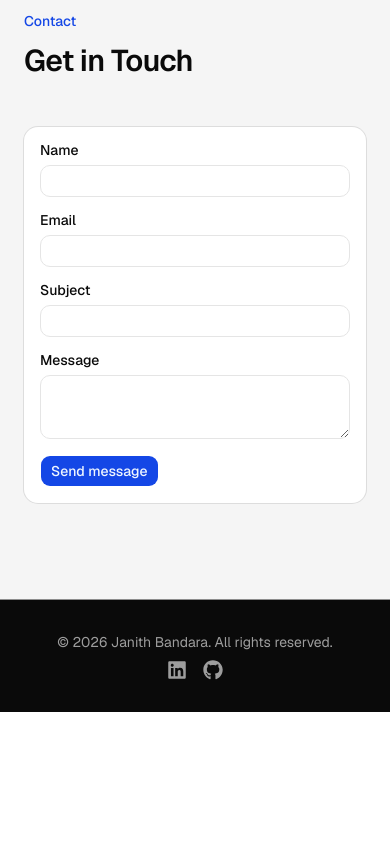
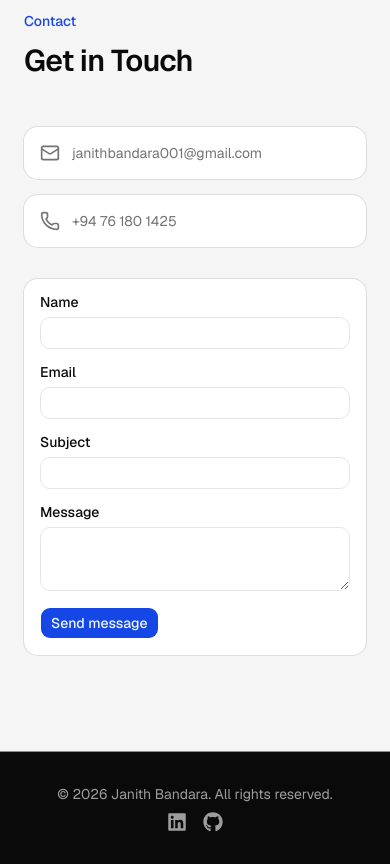
Before and after one commit to janithbandara1/portfolio, a Next.js app: page / in a window 390 px wide. Shown: the part 5660-6524 px from the top of the page. Before the commit the page ends 6372 px from the top, so only its background shows below. Built offline with nearby package versions, Linux system fonts and the light colour scheme.

Commit message:
Add contact information and update Contact component with email and phone links

```diff
--- a/components/contact.tsx
+++ b/components/contact.tsx
@@ -1,8 +1,10 @@
+import { Mail, Phone } from "lucide-react";
 import { Button } from "@/components/ui/button";
 import { Input } from "@/components/ui/input";
 import { Label } from "@/components/ui/label";
 import { Textarea } from "@/components/ui/textarea";
 import { Card, CardContent } from "@/components/ui/card";
+import { contact } from "@/lib/data";
 
 export function Contact() {
   return (
@@ -13,6 +15,32 @@ export function Contact() {
           <h2 className="text-3xl font-semibold tracking-tight">
             Get in Touch
           </h2>
+        </div>
+
+        <div className="grid gap-8 md:grid-cols-2">
+          <div className="flex flex-col gap-4">
+            <Card>
+              <CardContent>
+                <a
+                  href={`mailto:${contact.email}`}
+                  className="flex items-center gap-3 text-sm text-muted-foreground transition-colors hover:text-foreground"
+                >
+                  <Mail className="size-5 shrink-0" />
+                  {contact.email}
+                </a>
+              </CardContent>
+            </Card>
+            <Card>
+              <CardContent>
+                <a
+                  href={`tel:${contact.phone}`}
+                  className="flex items-center gap-3 text-sm text-muted-foreground transition-colors hover:text-foreground"
+                >
+                  <Phone className="size-5 shrink-0" />
+                  {contact.phone}
+                </a>
+              </CardContent>
+            </Card>
           </div>
 
           <Card>
@@ -43,6 +71,7 @@ export function Contact() {
             </CardContent>
           </Card>
         </div>
+      </div>
     </section>
   );
 }
--- a/lib/data.ts
+++ b/lib/data.ts
@@ -106,3 +106,8 @@ export const experience: ExperienceEntry[] = [
     ],
   },
 ];
+
+export const contact = {
+  email: "janithbandara001@gmail.com",
+  phone: "+94 76 180 1425",
+};
```
Lines whose indentation alone changed are shown as unchanged.
